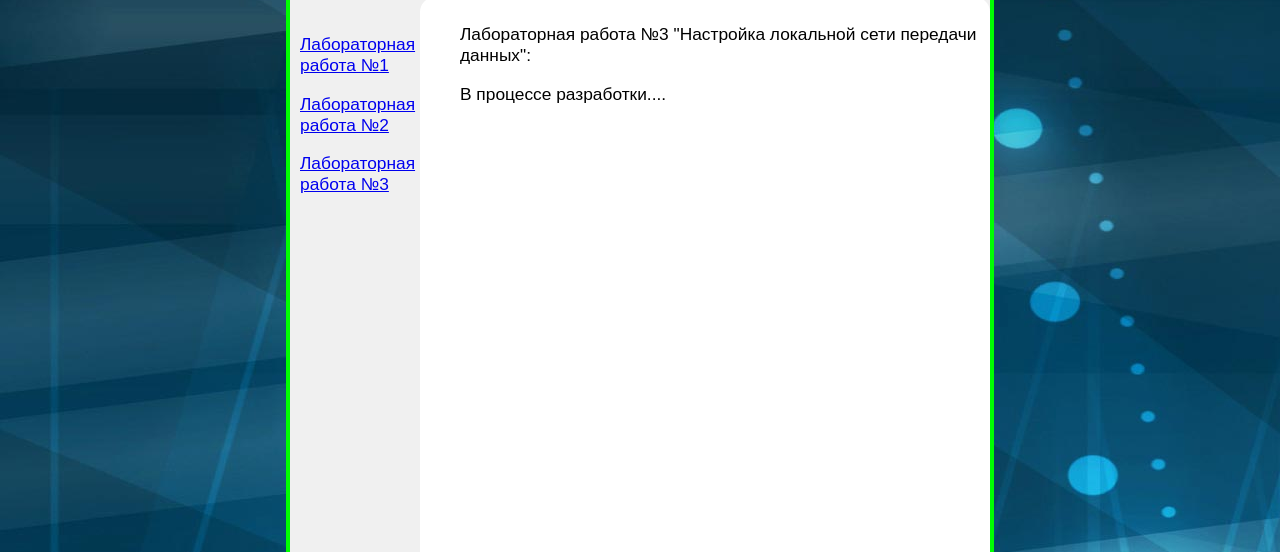
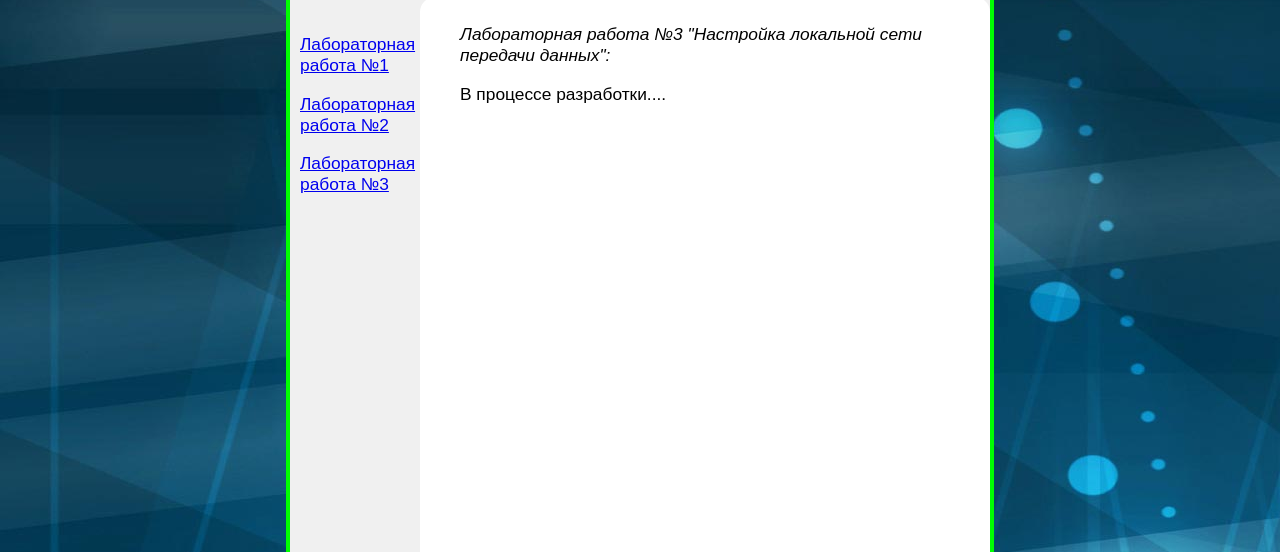
Before and after one commit to YaroslavKleymyonov/yarcuha.github.io, a plain HTML site: page ЛР3.htm in a window 1280 px wide. Shown: the part 233-785 px from the top of the page. Drawn offline with Linux system fonts and the light colour scheme.

Commit message:
Update ЛР3.htm

```diff
--- a/ЛР3.htm
+++ b/ЛР3.htm
@@ -77,7 +77,7 @@
     <h2></h2>
 <p>
 
-<p>Лабораторная работа №3 "Настройка локальной сети передачи данных":</p>
+	   <p><i>Лабораторная работа №3 "Настройка локальной сети передачи данных":</i></p>
 
 <p>В процессе разработки....</p>
 
```
